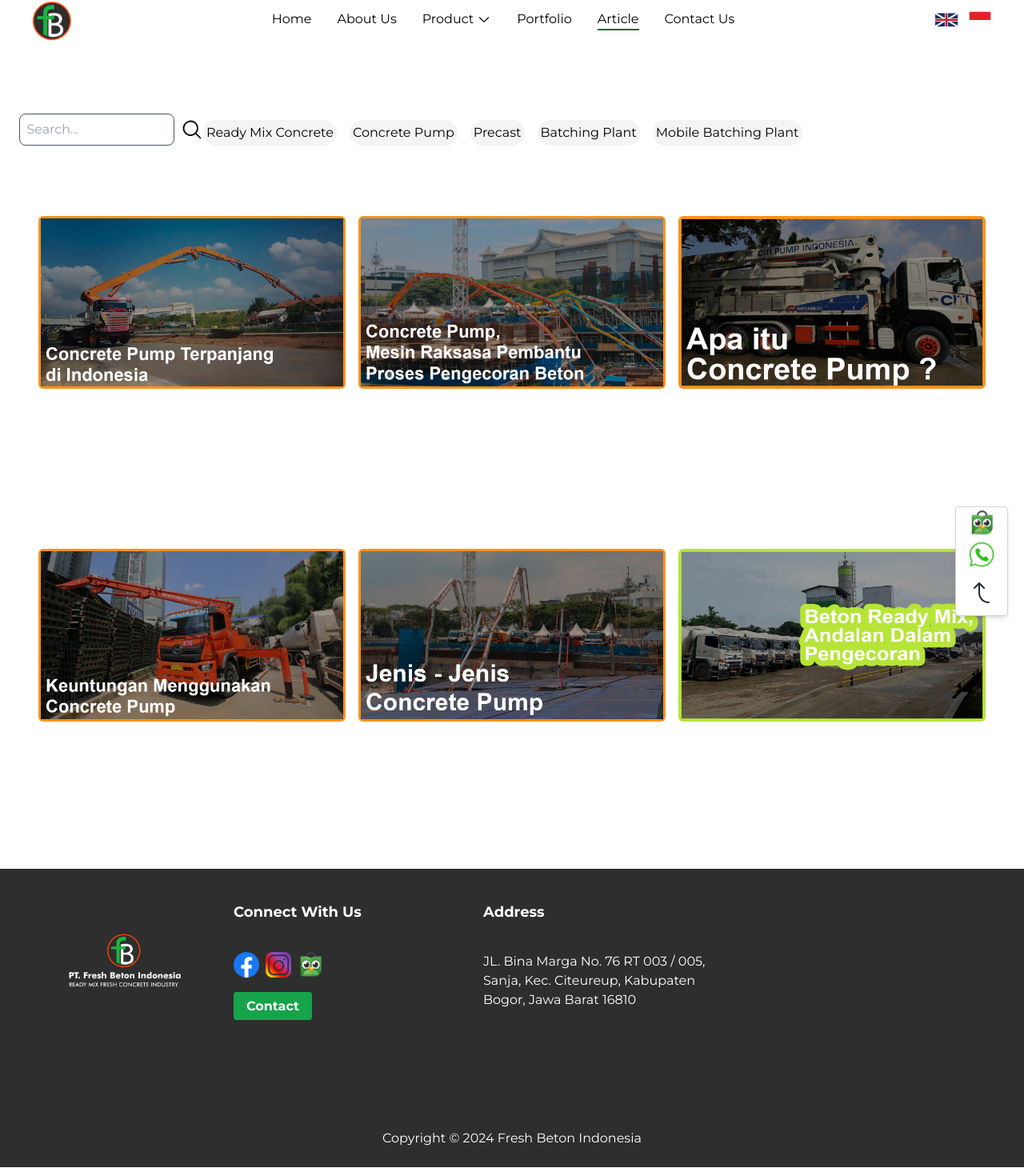
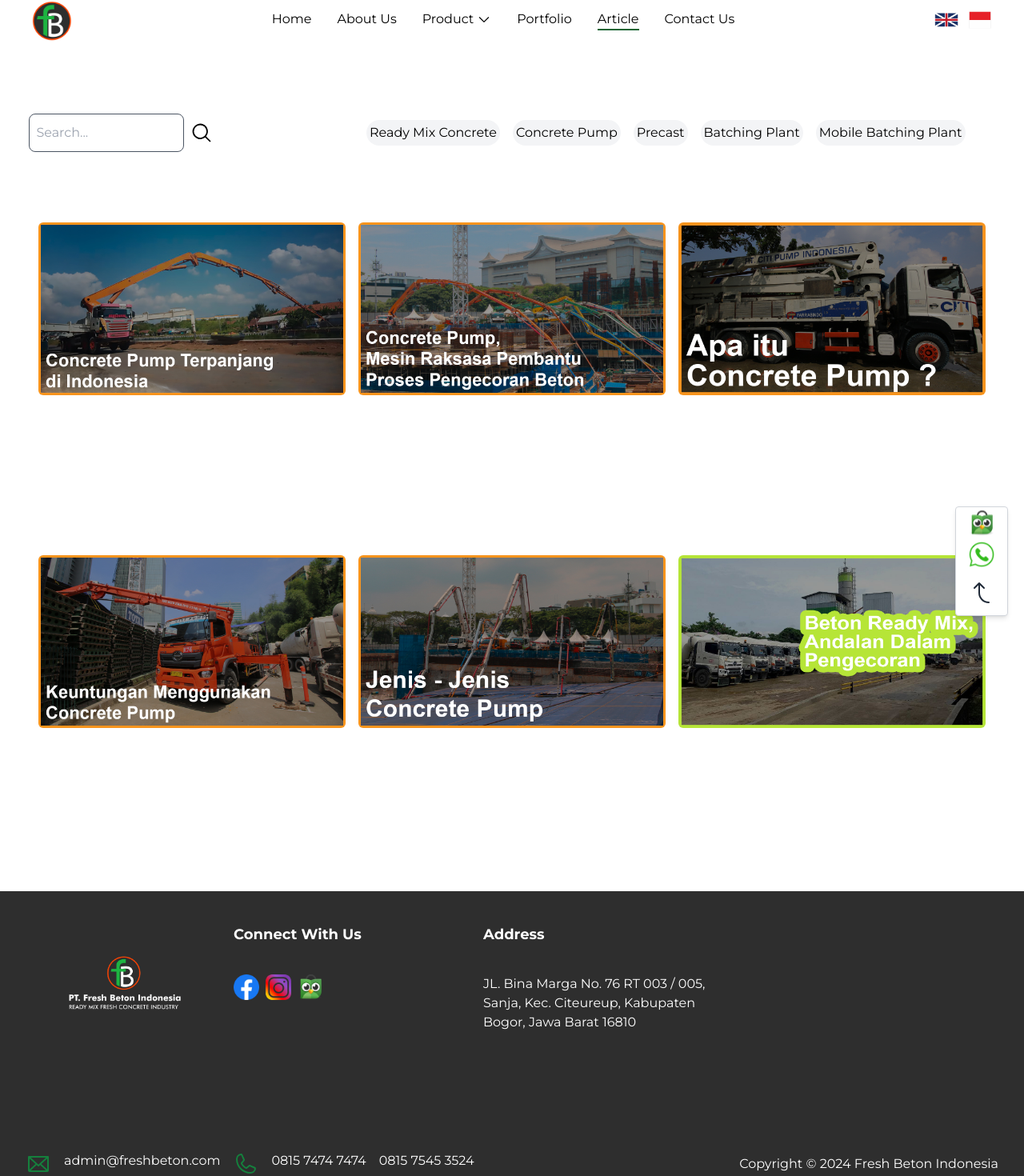
Before and after one commit to dafahfabiansyah/Landing-page-FBI, a Next.js app: page /news in a window 1280 px wide. Shown: the part 18-1488 px from the top of the page at 80% size. Built offline with nearby package versions, Linux system fonts and the light colour scheme; grey boxes are pictures that could not be loaded.

Commit message:
revisiiiii

```diff
--- a/src/app/news/page.tsx
+++ b/src/app/news/page.tsx
@@ -23,7 +23,7 @@ const Page = () => {
         <div className='pt-20 '>
         <Sidebar />
         </div>
-        <div className='gap-4 flex flex-wrap justify-center pt-20 '>
+        <div data-aos='fade-up' className='gap-4 flex flex-wrap justify-center pt-20  pb-5'>
           {ArticleData.map(article => (
             <Card key={article.id} article={article} />
           ))}
--- a/src/components/Footer.tsx
+++ b/src/components/Footer.tsx
@@ -4,6 +4,7 @@ import React, { ReactNode } from "react";
 import Image from "next/image";
 import Link from "next/link";
 import GoogleMaps from "@/components/GoogleMaps";
+import { Envelope, Phone } from "@phosphor-icons/react";
 
 interface LinkGroupProps {
   children: ReactNode;
@@ -79,7 +80,7 @@ const Footer = () => {
                   />
                 </Link>
               </div>
-              <div className="">
+              {/* <div className="">
                 <button>
                   <Link
                     href="/contact"
@@ -88,7 +89,7 @@ const Footer = () => {
                     Contact
                   </Link>
                 </button>
-              </div>
+              </div> */}
             </div>
           </div>
           <div className="w-full px-4 sm:w-1/2 lg:w-3/12">
@@ -115,7 +116,34 @@ const Footer = () => {
             </div>
           </div>
         </div>
-        <div className="flex justify-center items-center mb-6">
+        <div className="flex gap-4 flex-row justify-between items-center mb-6">
+          <ul className="normal-case list-none gap-4 flex flex-row">
+            <span className="text-green-700 text-center">
+              <Envelope size={32} />
+            </span>
+            {/* <p className="font-bold text-xl mb-1">Email</p> */}
+            <p className="hover:text-green-700 transition-all text-center">
+              <Link href="mailto:admin@freshbeton.com">
+                admin@freshbeton.com
+              </Link>
+            </p>
+            <li className="flex flex-row gap-4">
+              <span className="text-green-700 text-center">
+                <Phone size={32} />
+              </span>
+              {/* <p className="font-bold text-xl mb-1">contact</p> */}
+              <p className="hover:text-green-700 transition-all text-center">
+                <Link href="https://wa.me/6281574747474" target="_blank">
+                  0815 7474 7474
+                </Link>
+              </p>
+              <p className="hover:text-green-700 transition-all text-center">
+                <Link href="https://wa.me/6281575453524" target="_blank">
+                  0815 7545 3524
+                </Link>
+              </p>
+            </li>
+          </ul>
           <p className="text-base text-body-color dark:text-dark-6 capitalize">
             Copyright &copy; {getCurrentDate()} fresh beton indonesia
           </p>
--- a/src/components/Sidebar.tsx
+++ b/src/components/Sidebar.tsx
@@ -33,8 +33,8 @@ const Sidebar = () => {
   };
 
   return (
-    <aside className="pt-20 sidebar px-6 h-full">
-      <div className="flex flex-row justify-between">
+    <aside className="pt-20 sidebar mx-3 px-6 h-full">
+      <div className="flex flex-row justify-between gap-48">
         <div className="search-bar flex flex-row">
           <input
             type="text"
@@ -48,7 +48,7 @@ const Sidebar = () => {
             <MagnifyingGlass size={28} />
           </button>
         </div>
-        <ul className="capitalize flex flex-row gap-4 pt-2">
+        <ul className="capitalize flex flex-row gap-4 py-2">
           {[
             "Ready Mix Concrete",
             "Concrete Pump",
@@ -58,7 +58,7 @@ const Sidebar = () => {
           ].map((category, index) => (
             <li
               key={index}
-              className="bg-gray-100 hover:bg-gray-200 rounded-full px-1 hover:text-gray-700 transition-all p-1 relative"
+              className="bg-gray-100  hover:bg-gray-200 rounded-full px-1 hover:text-gray-700 transition-all p-1 relative"
             >
               <Link href={`/news/category/${category}`}>{category}</Link>
             </li>
--- a/src/components/section/AboutSection.tsx
+++ b/src/components/section/AboutSection.tsx
@@ -151,7 +151,7 @@ const AboutSection = () => {
           Frfresh Beton Readymix was established in March 2018 with the
           establishment of a permanent batching plant in neglasari, Sukabumi. In
           the same area with the Quary and Crusher{" "}
-          <span className="hover:underline hover:text-green-800">
+          <span className="hover:underline italic hover:text-green-800">
             <Link href="https://gbp-quarry.com/">PT.GBP</Link>
           </span>
           . The capacity of the installed batching plant is 60 m3/hour with a
```
